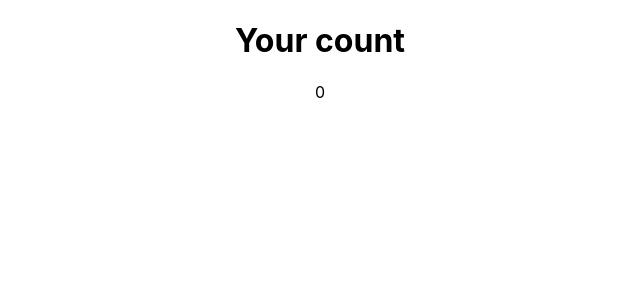
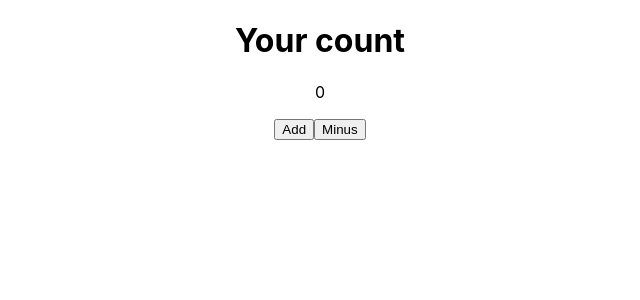
Before and after one commit to sudhansom/allHooksInReact, a React (Create React App) app: page / in a window 1280 px wide. Shown: the top 300 px of the page, without its empty margins (320-960 px from the left). Built offline with nearby package versions, Linux system fonts and the light colour scheme.

Commit message:
created two buttons for add and minus for the use od useState Hook

```diff
--- a/src/App.js
+++ b/src/App.js
@@ -9,6 +9,10 @@
     <div className="App">
       <h1>Your count</h1>
       <p>{count}</p>
+      <div>
+        <button onClick={() => setCount(count + 1)}>Add</button>
+        <button onClick={() => setCount(count - 1)}>Minus</button>
+      </div>
     </div>
   );
 }
```
